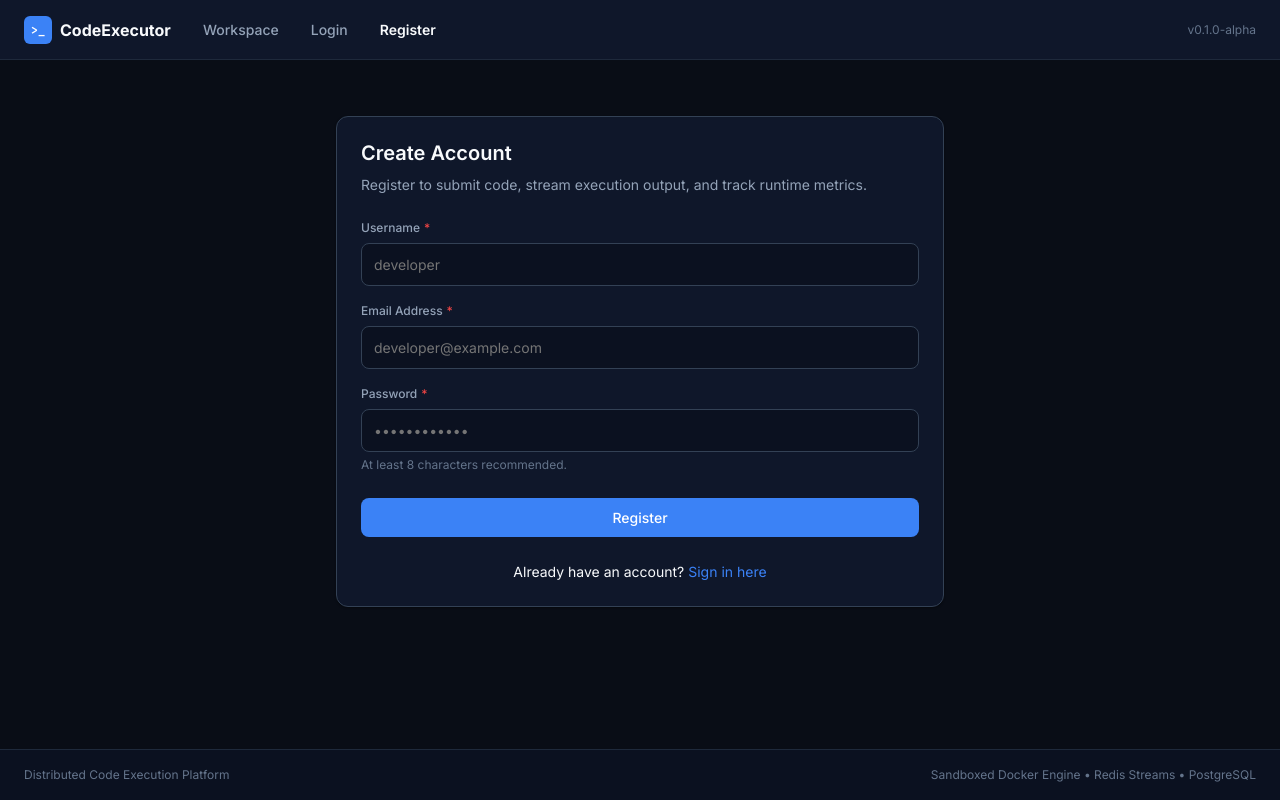
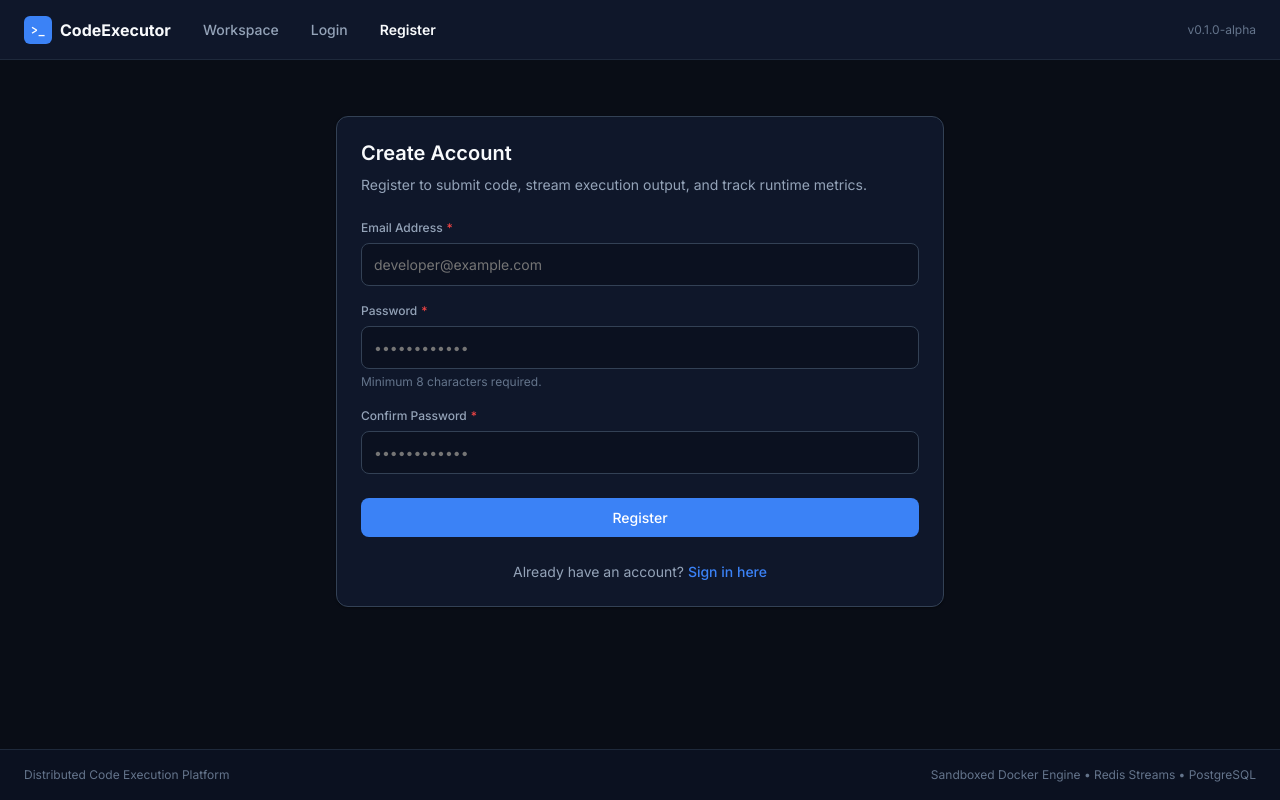
Before and after one commit to SatyamSingh-16/CodeExecutor, a React (Vite) app in the folder frontend/: page /register in a window 1280 px wide. Built offline with nearby package versions, Linux system fonts and the light colour scheme; no server answers.

Commit message:
feat(pages): implement functional LoginPage and RegisterPage with validation

```diff
--- a/frontend/src/pages/LoginPage.tsx
+++ b/frontend/src/pages/LoginPage.tsx
@@ -1,26 +1,106 @@
-import React from 'react';
-import { Link } from 'react-router-dom';
+import React, { useState } from 'react';
+import { Link, useNavigate, useSearchParams } from 'react-router-dom';
 import { PageContainer } from '../components/ui/PageContainer';
 import { Card } from '../components/ui/Card';
 import { Button } from '../components/ui/Button';
 import { Input } from '../components/ui/Input';
+import { Alert } from '../components/ui/Alert';
+import { useAuth } from '../auth';
+import { ApiError } from '../api/errors';
 
 export const LoginPage: React.FC = () => {
+  const navigate = useNavigate();
+  const [searchParams] = useSearchParams();
+  const { login } = useAuth();
+
+  const [email, setEmail] = useState('');
+  const [password, setPassword] = useState('');
+  const [fieldErrors, setFieldErrors] = useState<{ email?: string; password?: string }>({});
+  const [serverError, setServerError] = useState<string | null>(null);
+  const [isLoading, setIsLoading] = useState(false);
+
+  const validate = (): boolean => {
+    const errors: { email?: string; password?: string } = {};
+
+    if (!email.trim()) {
+      errors.email = 'Email address is required.';
+    } else if (!/^[^\s@]+@[^\s@]+\.[^\s@]+$/.test(email.trim())) {
+      errors.email = 'Please enter a valid email address.';
+    }
+
+    if (!password) {
+      errors.password = 'Password is required.';
+    }
+
+    setFieldErrors(errors);
+    return Object.keys(errors).length === 0;
+  };
+
+  const handleSubmit = async (e: React.FormEvent) => {
+    e.preventDefault();
+    setServerError(null);
+
+    if (isLoading) {
+      return;
+    }
+
+    if (!validate()) {
+      return;
+    }
+
+    setIsLoading(true);
+
+    try {
+      await login({
+        email: email.trim().toLowerCase(),
+        password,
+      });
+
+      const redirectTarget = searchParams.get('redirect') || '/app';
+      navigate(redirectTarget, { replace: true });
+    } catch (err) {
+      if (err instanceof ApiError) {
+        setServerError(err.message);
+      } else {
+        setServerError('An unexpected network error occurred. Please check your connection.');
+      }
+    } finally {
+      setIsLoading(false);
+    }
+  };
+
   return (
     <PageContainer maxWidth="sm">
       <Card style={{ marginTop: 'var(--space-8)' }}>
         <h2 style={{ marginBottom: 'var(--space-2)' }}>Sign In</h2>
-        <p style={{ marginBottom: 'var(--space-6)' }}>
+        <p style={{ marginBottom: 'var(--space-6)', color: 'var(--text-secondary)' }}>
           Enter your credentials to access your submissions and editor workspace.
         </p>
 
-        <form onSubmit={(e) => e.preventDefault()} style={{ display: 'flex', flexDirection: 'column', gap: 'var(--space-4)' }}>
+        {serverError && (
+          <div style={{ marginBottom: 'var(--space-4)' }}>
+            <Alert variant="error" title="Authentication Error">
+              {serverError}
+            </Alert>
+          </div>
+        )}
+
+        <form onSubmit={handleSubmit} noValidate style={{ display: 'flex', flexDirection: 'column', gap: 'var(--space-4)' }}>
           <Input
             id="email"
             label="Email Address"
             type="email"
+            value={email}
+            onChange={(e) => {
+              setEmail(e.target.value);
+              if (fieldErrors.email) {
+                setFieldErrors((prev) => ({ ...prev, email: undefined }));
+              }
+            }}
             placeholder="developer@example.com"
             required
+            error={fieldErrors.email}
+            disabled={isLoading}
             autoComplete="email"
           />
 
@@ -28,19 +108,36 @@ export const LoginPage: React.FC = () => {
             id="password"
             label="Password"
             type="password"
+            value={password}
+            onChange={(e) => {
+              setPassword(e.target.value);
+              if (fieldErrors.password) {
+                setFieldErrors((prev) => ({ ...prev, password: undefined }));
+              }
+            }}
             placeholder="••••••••••••"
             required
+            error={fieldErrors.password}
+            disabled={isLoading}
             autoComplete="current-password"
           />
 
-          <Button type="submit" variant="primary" style={{ width: '100%', marginTop: 'var(--space-2)' }}>
-            Sign In
+          <Button
+            type="submit"
+            variant="primary"
+            isLoading={isLoading}
+            disabled={isLoading}
+            style={{ width: '100%', marginTop: 'var(--space-2)' }}
+          >
+            {isLoading ? 'Signing In...' : 'Sign In'}
           </Button>
         </form>
 
-        <div style={{ marginTop: 'var(--space-6)', textAlign: 'center', fontSize: 'var(--text-sm)' }}>
+        <div style={{ marginTop: 'var(--space-6)', textAlign: 'center', fontSize: 'var(--text-sm)', color: 'var(--text-secondary)' }}>
           Don't have an account?{' '}
-          <Link to="/register">Create one here</Link>
+          <Link to="/register" style={{ color: 'var(--accent-primary)', fontWeight: 'var(--font-medium)' }}>
+            Create one here
+          </Link>
         </div>
       </Card>
     </PageContainer>
--- a/frontend/src/pages/RegisterPage.tsx
+++ b/frontend/src/pages/RegisterPage.tsx
@@ -1,34 +1,119 @@
-import React from 'react';
-import { Link } from 'react-router-dom';
+import React, { useState } from 'react';
+import { Link, useNavigate, useSearchParams } from 'react-router-dom';
 import { PageContainer } from '../components/ui/PageContainer';
 import { Card } from '../components/ui/Card';
 import { Button } from '../components/ui/Button';
 import { Input } from '../components/ui/Input';
+import { Alert } from '../components/ui/Alert';
+import { useAuth } from '../auth';
+import { ApiError } from '../api/errors';
 
 export const RegisterPage: React.FC = () => {
+  const navigate = useNavigate();
+  const [searchParams] = useSearchParams();
+  const { register } = useAuth();
+
+  const [email, setEmail] = useState('');
+  const [password, setPassword] = useState('');
+  const [confirmPassword, setConfirmPassword] = useState('');
+  const [fieldErrors, setFieldErrors] = useState<{
+    email?: string;
+    password?: string;
+    confirmPassword?: string;
+  }>({});
+  const [serverError, setServerError] = useState<string | null>(null);
+  const [isLoading, setIsLoading] = useState(false);
+
+  const validate = (): boolean => {
+    const errors: { email?: string; password?: string; confirmPassword?: string } = {};
+
+    if (!email.trim()) {
+      errors.email = 'Email address is required.';
+    } else if (!/^[^\s@]+@[^\s@]+\.[^\s@]+$/.test(email.trim())) {
+      errors.email = 'Please enter a valid email address.';
+    }
+
+    if (!password) {
+      errors.password = 'Password is required.';
+    } else if (password.length < 8) {
+      errors.password = 'Password must be at least 8 characters long.';
+    }
+
+    if (!confirmPassword) {
+      errors.confirmPassword = 'Confirm your password.';
+    } else if (password !== confirmPassword) {
+      errors.confirmPassword = 'Passwords do not match.';
+    }
+
+    setFieldErrors(errors);
+    return Object.keys(errors).length === 0;
+  };
+
+  const handleSubmit = async (e: React.FormEvent) => {
+    e.preventDefault();
+    setServerError(null);
+
+    if (isLoading) {
+      return;
+    }
+
+    if (!validate()) {
+      return;
+    }
+
+    setIsLoading(true);
+
+    try {
+      await register({
+        email: email.trim().toLowerCase(),
+        password,
+      });
+
+      const redirectTarget = searchParams.get('redirect') || '/app';
+      navigate(redirectTarget, { replace: true });
+    } catch (err) {
+      if (err instanceof ApiError) {
+        setServerError(err.message);
+      } else {
+        setServerError('An unexpected network error occurred. Please check your connection.');
+      }
+    } finally {
+      setIsLoading(false);
+    }
+  };
+
   return (
     <PageContainer maxWidth="sm">
       <Card style={{ marginTop: 'var(--space-8)' }}>
         <h2 style={{ marginBottom: 'var(--space-2)' }}>Create Account</h2>
-        <p style={{ marginBottom: 'var(--space-6)' }}>
+        <p style={{ marginBottom: 'var(--space-6)', color: 'var(--text-secondary)' }}>
           Register to submit code, stream execution output, and track runtime metrics.
         </p>
 
-        <form onSubmit={(e) => e.preventDefault()} style={{ display: 'flex', flexDirection: 'column', gap: 'var(--space-4)' }}>
-          <Input
-            id="username"
-            label="Username"
-            placeholder="developer"
-            required
-            autoComplete="username"
-          />
+        {serverError && (
+          <div style={{ marginBottom: 'var(--space-4)' }}>
+            <Alert variant="error" title="Registration Error">
+              {serverError}
+            </Alert>
+          </div>
+        )}
 
+        <form onSubmit={handleSubmit} noValidate style={{ display: 'flex', flexDirection: 'column', gap: 'var(--space-4)' }}>
           <Input
             id="email"
             label="Email Address"
             type="email"
+            value={email}
+            onChange={(e) => {
+              setEmail(e.target.value);
+              if (fieldErrors.email) {
+                setFieldErrors((prev) => ({ ...prev, email: undefined }));
+              }
+            }}
             placeholder="developer@example.com"
             required
+            error={fieldErrors.email}
+            disabled={isLoading}
             autoComplete="email"
           />
 
@@ -36,20 +121,55 @@ export const RegisterPage: React.FC = () => {
             id="password"
             label="Password"
             type="password"
+            value={password}
+            onChange={(e) => {
+              setPassword(e.target.value);
+              if (fieldErrors.password) {
+                setFieldErrors((prev) => ({ ...prev, password: undefined }));
+              }
+            }}
             placeholder="••••••••••••"
             required
-            helperText="At least 8 characters recommended."
+            helperText="Minimum 8 characters required."
+            error={fieldErrors.password}
+            disabled={isLoading}
             autoComplete="new-password"
           />
 
-          <Button type="submit" variant="primary" style={{ width: '100%', marginTop: 'var(--space-2)' }}>
-            Register
+          <Input
+            id="confirmPassword"
+            label="Confirm Password"
+            type="password"
+            value={confirmPassword}
+            onChange={(e) => {
+              setConfirmPassword(e.target.value);
+              if (fieldErrors.confirmPassword) {
+                setFieldErrors((prev) => ({ ...prev, confirmPassword: undefined }));
+              }
+            }}
+            placeholder="••••••••••••"
+            required
+            error={fieldErrors.confirmPassword}
+            disabled={isLoading}
+            autoComplete="new-password"
+          />
+
+          <Button
+            type="submit"
+            variant="primary"
+            isLoading={isLoading}
+            disabled={isLoading}
+            style={{ width: '100%', marginTop: 'var(--space-2)' }}
+          >
+            {isLoading ? 'Creating Account...' : 'Register'}
           </Button>
         </form>
 
-        <div style={{ marginTop: 'var(--space-6)', textAlign: 'center', fontSize: 'var(--text-sm)' }}>
+        <div style={{ marginTop: 'var(--space-6)', textAlign: 'center', fontSize: 'var(--text-sm)', color: 'var(--text-secondary)' }}>
           Already have an account?{' '}
-          <Link to="/login">Sign in here</Link>
+          <Link to="/login" style={{ color: 'var(--accent-primary)', fontWeight: 'var(--font-medium)' }}>
+            Sign in here
+          </Link>
         </div>
       </Card>
     </PageContainer>
```
